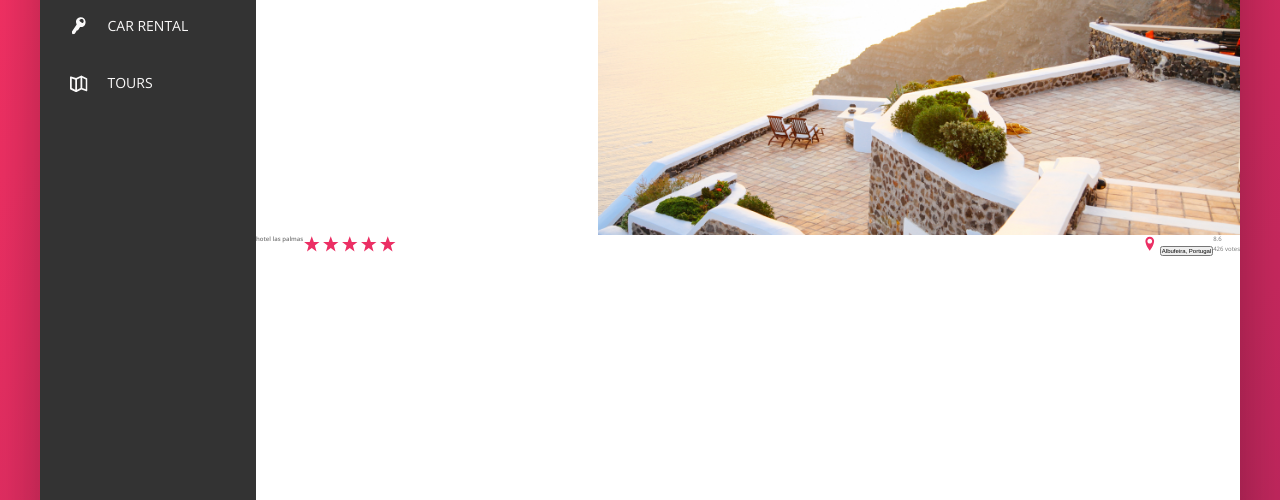
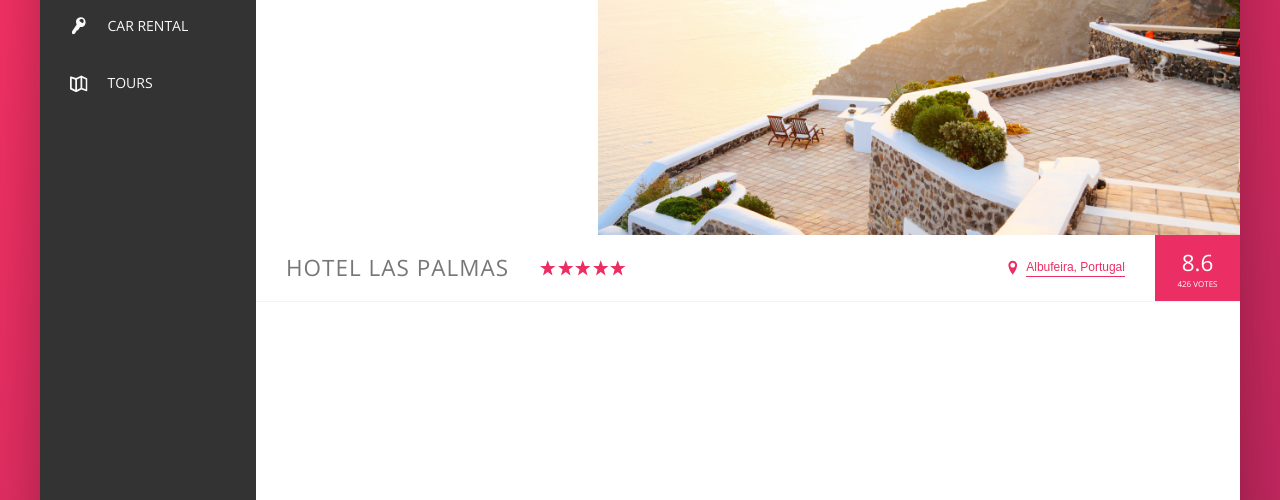
Before and after one commit to Tejas-Khairnar/css-trillo-project, a website: page index.html in a window 1280 px wide. Shown: the part 300-800 px from the top of the page. Drawn offline with nearby package versions, Linux system fonts and the light colour scheme.

Commit message:
Added hotel overview part 2 - contents

```diff
--- a/sass/_components.scss
+++ b/sass/_components.scss
@@ -209,13 +209,21 @@
 // hotel overview
 .overview {
   display: flex; // all items side by side
+  align-items: center; // center along cross axis (vertically)
+  border-bottom: 1px solid var(--color-grey-light-2);
 
   &__heading {
+    font-size: 2.25rem;
+    font-weight: 300; // big text with small weight
+    text-transform: uppercase;
+    letter-spacing: 1px;
+    padding: 1.5rem 3rem;
   }
 
   &__stars {
     // flex: 1; // grow to all available space (stretch element width)
     margin-right: auto; // element takes only its content width, margin calc by browser
+    display: flex; // to remove bottom space of star svg (trated as inline)
   }
 
   // style svg icons
@@ -227,14 +235,76 @@
   }
 
   &__location {
+    font-size: 1.2rem; // for button-inline
+    display: flex;
+    align-items: center; // center items along cross axis (vertically)
+  }
+
+  &__icon-location {
+    margin-right: 0.5rem;
   }
 
   &__rating {
+    align-self: stretch; // override align-self to stretch to all available space vertically
+    background-color: var(--color-primary);
+    color: #fff;
+    margin-left: 3rem;
+    padding: 0 2.25rem;
+
+    // center is children to its parent element
+    display: flex; // display side by side
+    flex-direction: column;
+    justify-content: center;
+    align-items: center;
   }
 
-  &__rating-avg {
+  &__rating--avg {
+    font-size: 2.25rem;
+    font-weight: 300;
+    margin-bottom: -3px; // to reduce space
   }
 
-  &__rating-cnt {
+  &__rating--cnt {
+    font-size: 0.8rem;
+    text-transform: uppercase;
   }
 }
+
+// button
+.btn-inline {
+  border: none; // default border present for button element
+  color: var(--color-primary);
+  font-size: inherit; // coming from its parent
+  border-bottom: 1px solid currentColor; // same color as its text color
+  padding-bottom: 2px;
+  display: inline-block;
+  background-color: transparent;
+  cursor: pointer;
+  transition: all 0.2s; // animation for hover
+
+  &:hover {
+    color: var(--color-grey-dark-1);
+  }
+
+  &:focus {
+    outline: none; // remove default blue border
+    animation: pulsate 1s infinite; // infinite animation when button focus
+  }
+}
+
+@keyframes pulsate {
+  0% {
+    transform: scale(1);
+    box-shadow: none;
+  }
+
+  50% {
+    transform: scale(1.05);
+    box-shadow: 0 1rem 4rem rgba(0, 0, 0, 0.25);
+  }
+
+  100% {
+    transform: scale(1);
+    box-shadow: none;
+  }
+}
```
Also changed, not shown: css/style.css.
